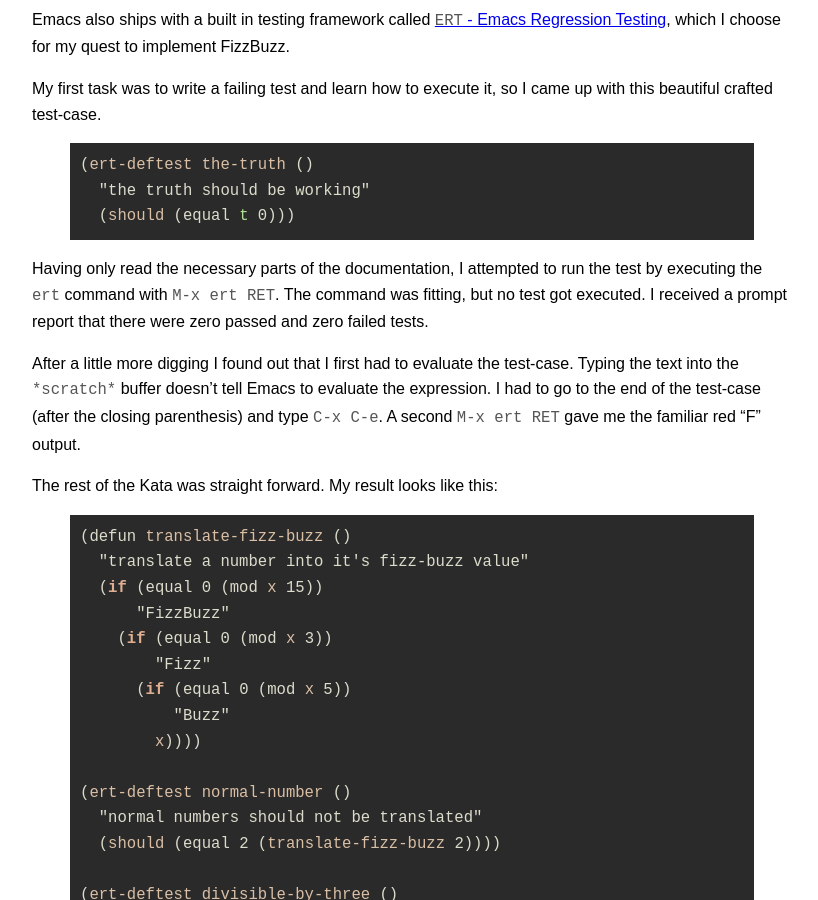
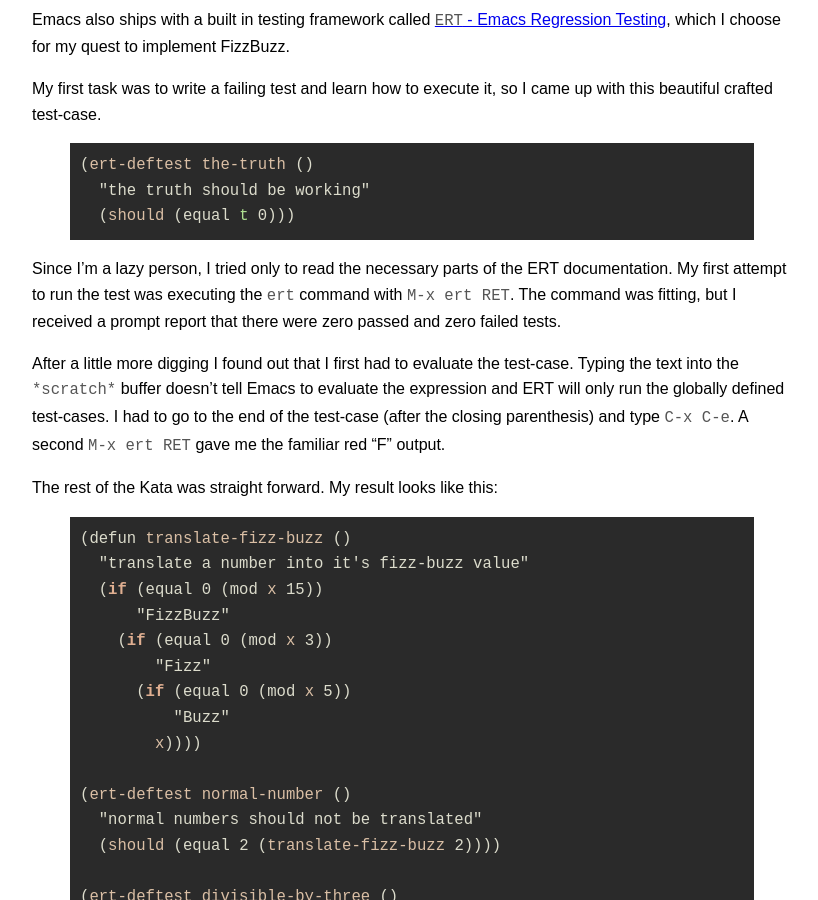
Before and after one commit to JanAhrens/JanAhrens.github.io, a Jekyll site: the page built from _posts/2013-10-20-emacs-fizz-buzz.markdown, in a window 1280 px wide and 900 px high, scrolled down 469 px. Shown: the whole window, without its empty margins (32-850 px from the left). Built offline with Jekyll 4.4.1, drawn with Linux system fonts in a browser that asks for light colours; Markdown is read by kramdown in place of the engine named in the settings.

Commit message:
rephrase two paragraphs

````diff
--- a/_posts/2013-10-20-emacs-fizz-buzz.markdown
+++ b/_posts/2013-10-20-emacs-fizz-buzz.markdown
@@ -39,16 +39,18 @@
   (should (equal t 0)))
 ```
 
-Having only read the necessary parts of the documentation, I attempted
-to run the test by executing the `ert` command with `M-x ert RET`. The
-command was fitting, but no test got executed. I received a prompt
-report that there were zero passed and zero failed tests.
+Since I'm a lazy person, I tried only to read the necessary parts of
+the ERT documentation. My first attempt to run the test was executing
+the `ert` command with `M-x ert RET`. The command was fitting, but I
+received a prompt report that there were zero passed and zero failed
+tests.
 
 After a little more digging I found out that I first had to evaluate
 the test-case.  Typing the text into the `*scratch*` buffer doesn't
-tell Emacs to evaluate the expression.  I had to go to the end of the
-test-case (after the closing parenthesis) and type `C-x C-e`. A second
-`M-x ert RET` gave me the familiar red "F" output.
+tell Emacs to evaluate the expression and ERT will only run the
+globally defined test-cases.  I had to go to the end of the test-case
+(after the closing parenthesis) and type `C-x C-e`. A second `M-x ert
+RET` gave me the familiar red "F" output.
 
 The rest of the Kata was straight forward. My result looks like this:
 
````
